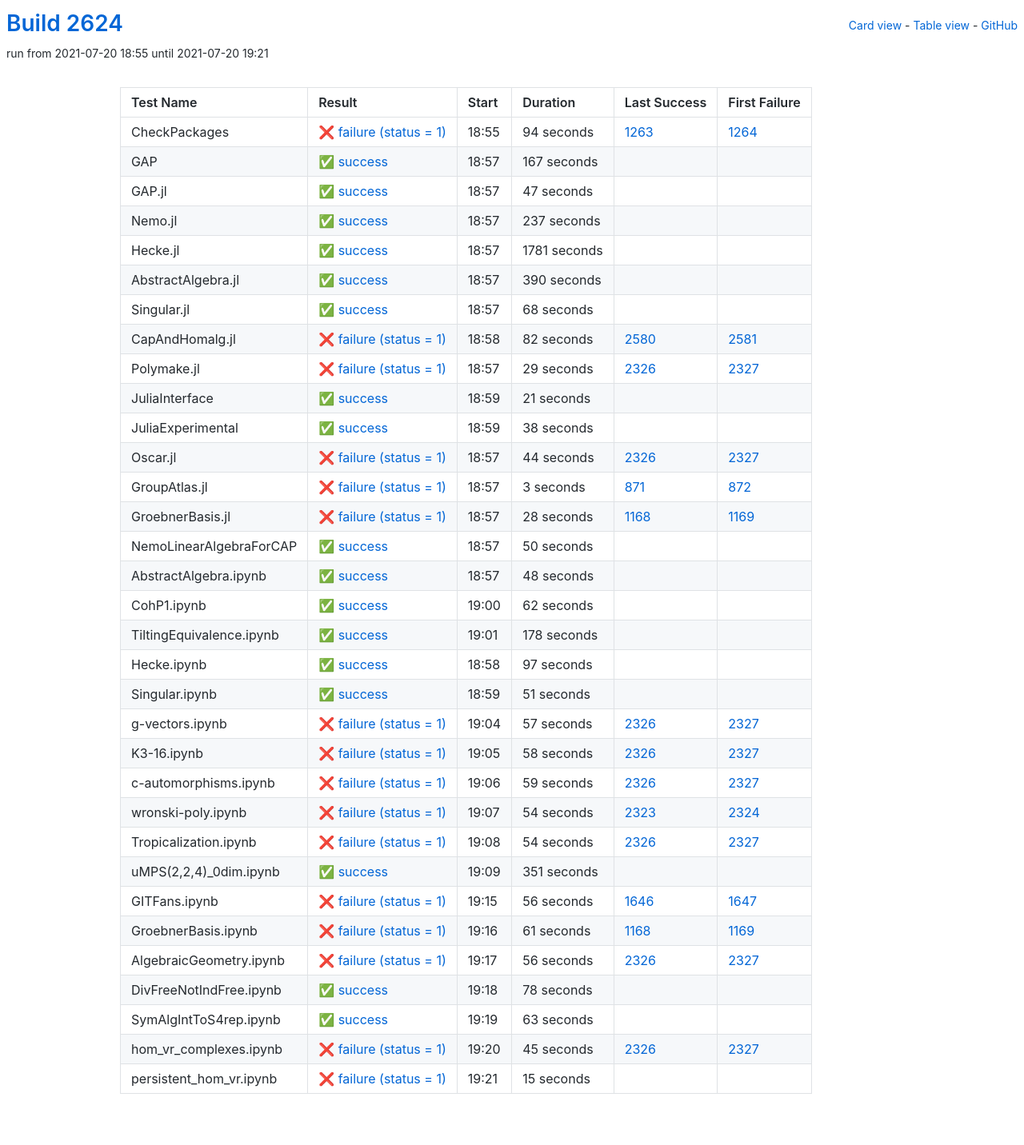
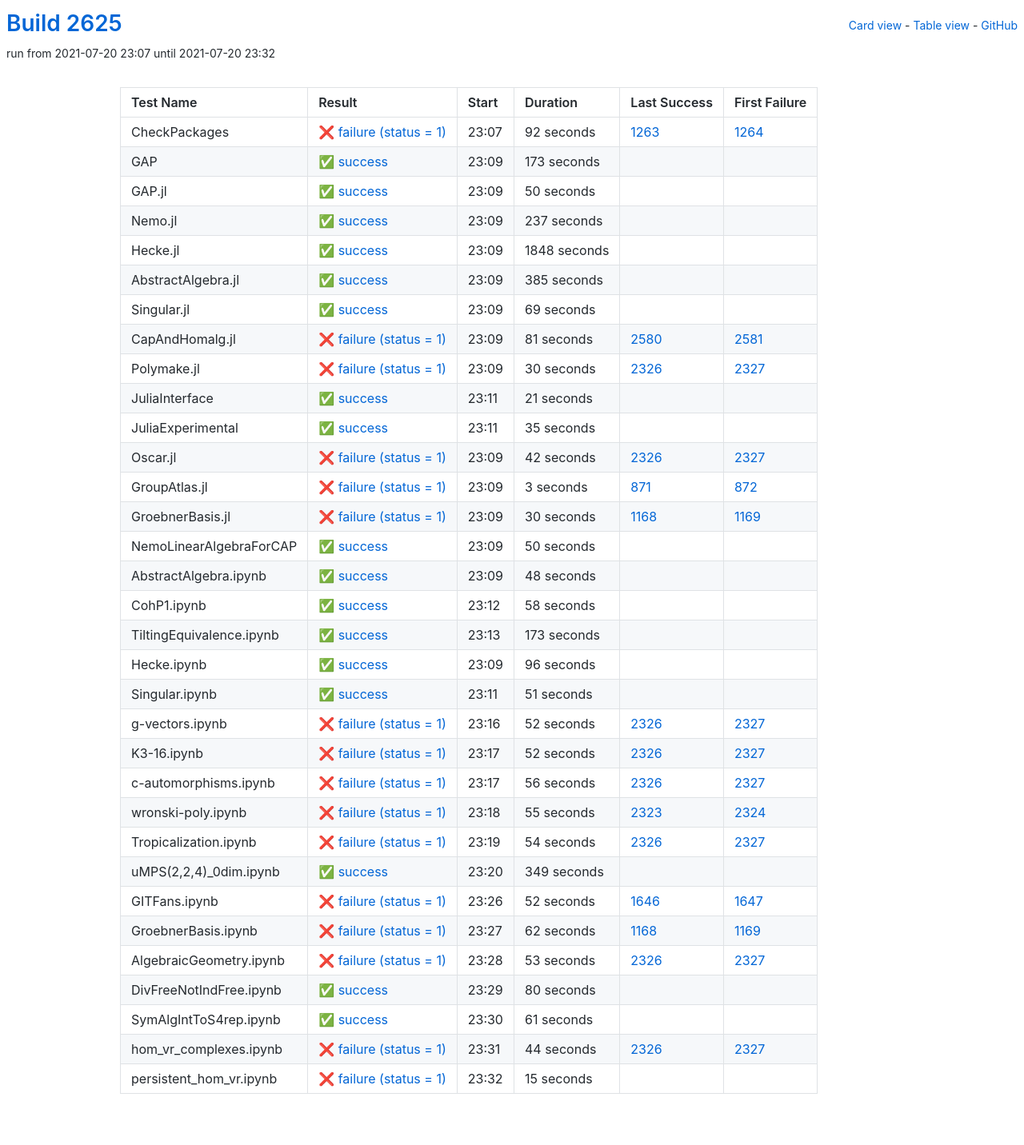
Before and after one commit to oscar-system/oscar-ci-status-stable, a Jekyll site: the page built from table.html, in a window 1280 px wide. Shown: the whole page at 80% size. Built offline with Jekyll 4.4.1, drawn with Linux system fonts in a browser that asks for light colours.

Commit message:
Build #2625

```diff
--- a/_data/ci.yml
+++ b/_data/ci.yml
@@ -1,6 +1,6 @@
 ---
-build: 2624
-build_url: https://oscarci.mathematik.uni-kl.de/job/oscar-stable/2624/
+build: 2625
+build_url: https://oscarci.mathematik.uni-kl.de/job/oscar-stable/2625/
 job: oscar-stable
 organization: oscar-system
 repo: oscar-ci-status-stable
@@ -8,44 +8,44 @@ repourl: https://github.com/oscar-system/oscar-ci-status-stable
 tests:
 - name: CheckPackages
   id: checkpackages
-  log: https://oscarci.mathematik.uni-kl.de/job/oscar-stable/2624/artifact/logs/build-2624/CheckPackages.log
-  start: 2021-07-20 18:55
+  log: https://oscarci.mathematik.uni-kl.de/job/oscar-stable/2625/artifact/logs/build-2625/CheckPackages.log
+  start: 2021-07-20 23:07
   success: false
   exitcode: 1
   status: failure
-  duration: 94
+  duration: 92
   last_success: 1263
   last_success_url: https://oscarci.mathematik.uni-kl.de/job/oscar-stable/1263/
   first_failure: 1264
   first_failure_url: https://oscarci.mathematik.uni-kl.de/job/oscar-stable/1264/
 - name: GAP
   id: gap
-  log: https://oscarci.mathematik.uni-kl.de/job/oscar-stable/2624/artifact/logs/build-2624/GAP.log
-  start: 2021-07-20 18:57
+  log: https://oscarci.mathematik.uni-kl.de/job/oscar-stable/2625/artifact/logs/build-2625/GAP.log
+  start: 2021-07-20 23:09
   success: true
   exitcode: 0
   status: success
-  duration: 167
+  duration: 173
   last_success: false
   last_success_url:
   first_failure: false
   first_failure_url:
 - name: GAP.jl
   id: gap-jl
-  log: https://oscarci.mathematik.uni-kl.de/job/oscar-stable/2624/artifact/logs/build-2624/GAP.jl.log
-  start: 2021-07-20 18:57
+  log: https://oscarci.mathematik.uni-kl.de/job/oscar-stable/2625/artifact/logs/build-2625/GAP.jl.log
+  start: 2021-07-20 23:09
   success: true
   exitcode: 0
   status: success
-  duration: 47
+  duration: 50
   last_success: false
   last_success_url:
   first_failure: false
   first_failure_url:
 - name: Nemo.jl
   id: nemo-jl
-  log: https://oscarci.mathematik.uni-kl.de/job/oscar-stable/2624/artifact/logs/build-2624/Nemo.jl.log
-  start: 2021-07-20 18:57
+  log: https://oscarci.mathematik.uni-kl.de/job/oscar-stable/2625/artifact/logs/build-2625/Nemo.jl.log
+  start: 2021-07-20 23:09
   success: true
   exitcode: 0
   status: success
@@ -56,68 +56,68 @@ tests:
   first_failure_url:
 - name: Hecke.jl
   id: hecke-jl
-  log: https://oscarci.mathematik.uni-kl.de/job/oscar-stable/2624/artifact/logs/build-2624/Hecke.jl.log
-  start: 2021-07-20 18:57
+  log: https://oscarci.mathematik.uni-kl.de/job/oscar-stable/2625/artifact/logs/build-2625/Hecke.jl.log
+  start: 2021-07-20 23:09
   success: true
   exitcode: 0
   status: success
-  duration: 1781
+  duration: 1848
   last_success: false
   last_success_url:
   first_failure: false
   first_failure_url:
 - name: AbstractAlgebra.jl
   id: abstractalgebra-jl
-  log: https://oscarci.mathematik.uni-kl.de/job/oscar-stable/2624/artifact/logs/build-2624/AbstractAlgebra.jl.log
-  start: 2021-07-20 18:57
+  log: https://oscarci.mathematik.uni-kl.de/job/oscar-stable/2625/artifact/logs/build-2625/AbstractAlgebra.jl.log
+  start: 2021-07-20 23:09
   success: true
   exitcode: 0
   status: success
-  duration: 390
+  duration: 385
   last_success: false
   last_success_url:
   first_failure: false
   first_failure_url:
 - name: Singular.jl
   id: singular-jl
-  log: https://oscarci.mathematik.uni-kl.de/job/oscar-stable/2624/artifact/logs/build-2624/Singular.jl.log
-  start: 2021-07-20 18:57
+  log: https://oscarci.mathematik.uni-kl.de/job/oscar-stable/2625/artifact/logs/build-2625/Singular.jl.log
+  start: 2021-07-20 23:09
   success: true
   exitcode: 0
   status: success
-  duration: 68
+  duration: 69
   last_success: false
   last_success_url:
   first_failure: false
   first_failure_url:
 - name: CapAndHomalg.jl
   id: capandhomalg-jl
-  log: https://oscarci.mathematik.uni-kl.de/job/oscar-stable/2624/artifact/logs/build-2624/CapAndHomalg.jl.log
-  start: 2021-07-20 18:58
+  log: https://oscarci.mathematik.uni-kl.de/job/oscar-stable/2625/artifact/logs/build-2625/CapAndHomalg.jl.log
+  start: 2021-07-20 23:09
   success: false
   exitcode: 1
   status: failure
-  duration: 82
+  duration: 81
   last_success: 2580
   last_success_url: https://oscarci.mathematik.uni-kl.de/job/oscar-stable/2580/
   first_failure: 2581
   first_failure_url: https://oscarci.mathematik.uni-kl.de/job/oscar-stable/2581/
 - name: Polymake.jl
   id: polymake-jl
-  log: https://oscarci.mathematik.uni-kl.de/job/oscar-stable/2624/artifact/logs/build-2624/Polymake.jl.log
-  start: 2021-07-20 18:57
+  log: https://oscarci.mathematik.uni-kl.de/job/oscar-stable/2625/artifact/logs/build-2625/Polymake.jl.log
+  start: 2021-07-20 23:09
   success: false
   exitcode: 1
   status: failure
-  duration: 29
+  duration: 30
   last_success: 2326
   last_success_url: https://oscarci.mathematik.uni-kl.de/job/oscar-stable/2326/
   first_failure: 2327
   first_failure_url: https://oscarci.mathematik.uni-kl.de/job/oscar-stable/2327/
 - name: JuliaInterface
   id: juliainterface
-  log: https://oscarci.mathematik.uni-kl.de/job/oscar-stable/2624/artifact/logs/build-2624/JuliaInterface.log
-  start: 2021-07-20 18:59
+  log: https://oscarci.mathematik.uni-kl.de/job/oscar-stable/2625/artifact/logs/build-2625/JuliaInterface.log
+  start: 2021-07-20 23:11
   success: true
   exitcode: 0
   status: success
@@ -128,32 +128,32 @@ tests:
   first_failure_url:
 - name: JuliaExperimental
   id: juliaexperimental
-  log: https://oscarci.mathematik.uni-kl.de/job/oscar-stable/2624/artifact/logs/build-2624/JuliaExperimental.log
-  start: 2021-07-20 18:59
+  log: https://oscarci.mathematik.uni-kl.de/job/oscar-stable/2625/artifact/logs/build-2625/JuliaExperimental.log
+  start: 2021-07-20 23:11
   success: true
   exitcode: 0
   status: success
-  duration: 38
+  duration: 35
   last_success: false
   last_success_url:
   first_failure: false
   first_failure_url:
 - name: Oscar.jl
   id: oscar-jl
-  log: https://oscarci.mathematik.uni-kl.de/job/oscar-stable/2624/artifact/logs/build-2624/Oscar.jl.log
-  start: 2021-07-20 18:57
+  log: https://oscarci.mathematik.uni-kl.de/job/oscar-stable/2625/artifact/logs/build-2625/Oscar.jl.log
+  start: 2021-07-20 23:09
   success: false
   exitcode: 1
   status: failure
-  duration: 44
+  duration: 42
   last_success: 2326
   last_success_url: https://oscarci.mathematik.uni-kl.de/job/oscar-stable/2326/
   first_failure: 2327
   first_failure_url: https://oscarci.mathematik.uni-kl.de/job/oscar-stable/2327/
 - name: GroupAtlas.jl
   id: groupatlas-jl
-  log: https://oscarci.mathematik.uni-kl.de/job/oscar-stable/2624/artifact/logs/build-2624/GroupAtlas.jl.log
-  start: 2021-07-20 18:57
+  log: https://oscarci.mathematik.uni-kl.de/job/oscar-stable/2625/artifact/logs/build-2625/GroupAtlas.jl.log
+  start: 2021-07-20 23:09
   success: false
   exitcode: 1
   status: failure
@@ -164,20 +164,20 @@ tests:
   first_failure_url: https://oscarci.mathematik.uni-kl.de/job/oscar-stable/872/
 - name: GroebnerBasis.jl
   id: groebnerbasis-jl
-  log: https://oscarci.mathematik.uni-kl.de/job/oscar-stable/2624/artifact/logs/build-2624/GroebnerBasis.jl.log
-  start: 2021-07-20 18:57
+  log: https://oscarci.mathematik.uni-kl.de/job/oscar-stable/2625/artifact/logs/build-2625/GroebnerBasis.jl.log
+  start: 2021-07-20 23:09
   success: false
   exitcode: 1
   status: failure
-  duration: 28
+  duration: 30
   last_success: 1168
   last_success_url: https://oscarci.mathematik.uni-kl.de/job/oscar-stable/1168/
   first_failure: 1169
   first_failure_url: https://oscarci.mathematik.uni-kl.de/job/oscar-stable/1169/
 - name: NemoLinearAlgebraForCAP
   id: nemolinearalgebraforcap
-  log: https://oscarci.mathematik.uni-kl.de/job/oscar-stable/2624/artifact/logs/build-2624/NemoLinearAlgebraForCAP.log
-  start: 2021-07-20 18:57
+  log: https://oscarci.mathematik.uni-kl.de/job/oscar-stable/2625/artifact/logs/build-2625/NemoLinearAlgebraForCAP.log
+  start: 2021-07-20 23:09
   success: true
   exitcode: 0
   status: success
@@ -188,8 +188,8 @@ tests:
   first_failure_url:
 - name: AbstractAlgebra.ipynb
   id: abstractalgebra-ipynb
-  log: https://oscarci.mathematik.uni-kl.de/job/oscar-stable/2624/artifact/logs/build-2624/AbstractAlgebra.ipynb.log
-  start: 2021-07-20 18:57
+  log: https://oscarci.mathematik.uni-kl.de/job/oscar-stable/2625/artifact/logs/build-2625/AbstractAlgebra.ipynb.log
+  start: 2021-07-20 23:09
   success: true
   exitcode: 0
   status: success
@@ -200,44 +200,44 @@ tests:
   first_failure_url:
 - name: CohP1.ipynb
   id: cohp1-ipynb
-  log: https://oscarci.mathematik.uni-kl.de/job/oscar-stable/2624/artifact/logs/build-2624/CohP1.ipynb.log
-  start: 2021-07-20 19:00
+  log: https://oscarci.mathematik.uni-kl.de/job/oscar-stable/2625/artifact/logs/build-2625/CohP1.ipynb.log
+  start: 2021-07-20 23:12
   success: true
   exitcode: 0
   status: success
-  duration: 62
+  duration: 58
   last_success: false
   last_success_url:
   first_failure: false
   first_failure_url:
 - name: TiltingEquivalence.ipynb
   id: tiltingequivalence-ipynb
-  log: https://oscarci.mathematik.uni-kl.de/job/oscar-stable/2624/artifact/logs/build-2624/TiltingEquivalence.ipynb.log
-  start: 2021-07-20 19:01
+  log: https://oscarci.mathematik.uni-kl.de/job/oscar-stable/2625/artifact/logs/build-2625/TiltingEquivalence.ipynb.log
+  start: 2021-07-20 23:13
   success: true
   exitcode: 0
   status: success
-  duration: 178
+  duration: 173
   last_success: false
   last_success_url:
   first_failure: false
   first_failure_url:
 - name: Hecke.ipynb
   id: hecke-ipynb
-  log: https://oscarci.mathematik.uni-kl.de/job/oscar-stable/2624/artifact/logs/build-2624/Hecke.ipynb.log
-  start: 2021-07-20 18:58
+  log: https://oscarci.mathematik.uni-kl.de/job/oscar-stable/2625/artifact/logs/build-2625/Hecke.ipynb.log
+  start: 2021-07-20 23:09
   success: true
   exitcode: 0
   status: success
-  duration: 97
+  duration: 96
   last_success: false
   last_success_url:
   first_failure: false
   first_failure_url:
 - name: Singular.ipynb
   id: singular-ipynb
-  log: https://oscarci.mathematik.uni-kl.de/job/oscar-stable/2624/artifact/logs/build-2624/Singular.ipynb.log
-  start: 2021-07-20 18:59
+  log: https://oscarci.mathematik.uni-kl.de/job/oscar-stable/2625/artifact/logs/build-2625/Singular.ipynb.log
+  start: 2021-07-20 23:11
   success: true
   exitcode: 0
   status: success
@@ -248,56 +248,56 @@ tests:
   first_failure_url:
 - name: g-vectors.ipynb
   id: g-vectors-ipynb
-  log: https://oscarci.mathematik.uni-kl.de/job/oscar-stable/2624/artifact/logs/build-2624/g-vectors.ipynb.log
-  start: 2021-07-20 19:04
+  log: https://oscarci.mathematik.uni-kl.de/job/oscar-stable/2625/artifact/logs/build-2625/g-vectors.ipynb.log
+  start: 2021-07-20 23:16
   success: false
   exitcode: 1
   status: failure
-  duration: 57
+  duration: 52
   last_success: 2326
   last_success_url: https://oscarci.mathematik.uni-kl.de/job/oscar-stable/2326/
   first_failure: 2327
   first_failure_url: https://oscarci.mathematik.uni-kl.de/job/oscar-stable/2327/
 - name: K3-16.ipynb
   id: k3-16-ipynb
-  log: https://oscarci.mathematik.uni-kl.de/job/oscar-stable/2624/artifact/logs/build-2624/K3-16.ipynb.log
-  start: 2021-07-20 19:05
+  log: https://oscarci.mathematik.uni-kl.de/job/oscar-stable/2625/artifact/logs/build-2625/K3-16.ipynb.log
+  start: 2021-07-20 23:17
   success: false
   exitcode: 1
   status: failure
-  duration: 58
+  duration: 52
   last_success: 2326
   last_success_url: https://oscarci.mathematik.uni-kl.de/job/oscar-stable/2326/
   first_failure: 2327
   first_failure_url: https://oscarci.mathematik.uni-kl.de/job/oscar-stable/2327/
 - name: c-automorphisms.ipynb
   id: c-automorphisms-ipynb
-  log: https://oscarci.mathematik.uni-kl.de/job/oscar-stable/2624/artifact/logs/build-2624/c-automorphisms.ipynb.log
-  start: 2021-07-20 19:06
+  log: https://oscarci.mathematik.uni-kl.de/job/oscar-stable/2625/artifact/logs/build-2625/c-automorphisms.ipynb.log
+  start: 2021-07-20 23:17
   success: false
   exitcode: 1
   status: failure
-  duration: 59
+  duration: 56
   last_success: 2326
   last_success_url: https://oscarci.mathematik.uni-kl.de/job/oscar-stable/2326/
   first_failure: 2327
   first_failure_url: https://oscarci.mathematik.uni-kl.de/job/oscar-stable/2327/
 - name: wronski-poly.ipynb
   id: wronski-poly-ipynb
-  log: https://oscarci.mathematik.uni-kl.de/job/oscar-stable/2624/artifact/logs/build-2624/wronski-poly.ipynb.log
-  start: 2021-07-20 19:07
+  log: https://oscarci.mathematik.uni-kl.de/job/oscar-stable/2625/artifact/logs/build-2625/wronski-poly.ipynb.log
+  start: 2021-07-20 23:18
   success: false
   exitcode: 1
   status: failure
-  duration: 54
+  duration: 55
   last_success: 2323
   last_success_url: https://oscarci.mathematik.uni-kl.de/job/oscar-stable/2323/
   first_failure: 2324
   first_failure_url: https://oscarci.mathematik.uni-kl.de/job/oscar-stable/2324/
 - name: Tropicalization.ipynb
   id: tropicalization-ipynb
-  log: https://oscarci.mathematik.uni-kl.de/job/oscar-stable/2624/artifact/logs/build-2624/Tropicalization.ipynb.log
-  start: 2021-07-20 19:08
+  log: https://oscarci.mathematik.uni-kl.de/job/oscar-stable/2625/artifact/logs/build-2625/Tropicalization.ipynb.log
+  start: 2021-07-20 23:19
   success: false
   exitcode: 1
   status: failure
@@ -308,92 +308,92 @@ tests:
   first_failure_url: https://oscarci.mathematik.uni-kl.de/job/oscar-stable/2327/
 - name: uMPS(2,2,4)_0dim.ipynb
   id: umps-2-2-4-0dim-ipynb
-  log: https://oscarci.mathematik.uni-kl.de/job/oscar-stable/2624/artifact/logs/build-2624/uMPS-2-2-4-_0dim.ipynb.log
-  start: 2021-07-20 19:09
+  log: https://oscarci.mathematik.uni-kl.de/job/oscar-stable/2625/artifact/logs/build-2625/uMPS-2-2-4-_0dim.ipynb.log
+  start: 2021-07-20 23:20
   success: true
   exitcode: 0
   status: success
-  duration: 351
+  duration: 349
   last_success: false
   last_success_url:
   first_failure: false
   first_failure_url:
 - name: GITFans.ipynb
   id: gitfans-ipynb
-  log: https://oscarci.mathematik.uni-kl.de/job/oscar-stable/2624/artifact/logs/build-2624/GITFans.ipynb.log
-  start: 2021-07-20 19:15
+  log: https://oscarci.mathematik.uni-kl.de/job/oscar-stable/2625/artifact/logs/build-2625/GITFans.ipynb.log
+  start: 2021-07-20 23:26
   success: false
   exitcode: 1
   status: failure
-  duration: 56
+  duration: 52
   last_success: 1646
   last_success_url: https://oscarci.mathematik.uni-kl.de/job/oscar-stable/1646/
   first_failure: 1647
   first_failure_url: https://oscarci.mathematik.uni-kl.de/job/oscar-stable/1647/
 - name: GroebnerBasis.ipynb
   id: groebnerbasis-ipynb
-  log: https://oscarci.mathematik.uni-kl.de/job/oscar-stable/2624/artifact/logs/build-2624/GroebnerBasis.ipynb.log
-  start: 2021-07-20 19:16
+  log: https://oscarci.mathematik.uni-kl.de/job/oscar-stable/2625/artifact/logs/build-2625/GroebnerBasis.ipynb.log
+  start: 2021-07-20 23:27
   success: false
   exitcode: 1
   status: failure
-  duration: 61
+  duration: 62
   last_success: 1168
   last_success_url: https://oscarci.mathematik.uni-kl.de/job/oscar-stable/1168/
   first_failure: 1169
   first_failure_url: https://oscarci.mathematik.uni-kl.de/job/oscar-stable/1169/
 - name: AlgebraicGeometry.ipynb
   id: algebraicgeometry-ipynb
-  log: https://oscarci.mathematik.uni-kl.de/job/oscar-stable/2624/artifact/logs/build-2624/AlgebraicGeometry.ipynb.log
-  start: 2021-07-20 19:17
+  log: https://oscarci.mathematik.uni-kl.de/job/oscar-stable/2625/artifact/logs/build-2625/AlgebraicGeometry.ipynb.log
+  start: 2021-07-20 23:28
   success: false
   exitcode: 1
   status: failure
-  duration: 56
+  duration: 53
   last_success: 2326
   last_success_url: https://oscarci.mathematik.uni-kl.de/job/oscar-stable/2326/
   first_failure: 2327
   first_failure_url: https://oscarci.mathematik.uni-kl.de/job/oscar-stable/2327/
 - name: DivFreeNotIndFree.ipynb
   id: divfreenotindfree-ipynb
-  log: https://oscarci.mathematik.uni-kl.de/job/oscar-stable/2624/artifact/logs/build-2624/DivFreeNotIndFree.ipynb.log
-  start: 2021-07-20 19:18
+  log: https://oscarci.mathematik.uni-kl.de/job/oscar-stable/2625/artifact/logs/build-2625/DivFreeNotIndFree.ipynb.log
+  start: 2021-07-20 23:29
   success: true
   exitcode: 0
   status: success
-  duration: 78
+  duration: 80
   last_success: false
   last_success_url:
   first_failure: false
   first_failure_url:
 - name: SymAlgIntToS4rep.ipynb
   id: symalginttos4rep-ipynb
-  log: https://oscarci.mathematik.uni-kl.de/job/oscar-stable/2624/artifact/logs/build-2624/SymAlgIntToS4rep.ipynb.log
-  start: 2021-07-20 19:19
+  log: https://oscarci.mathematik.uni-kl.de/job/oscar-stable/2625/artifact/logs/build-2625/SymAlgIntToS4rep.ipynb.log
+  start: 2021-07-20 23:30
   success: true
   exitcode: 0
   status: success
-  duration: 63
+  duration: 61
   last_success: false
   last_success_url:
   first_failure: false
   first_failure_url:
 - name: hom_vr_complexes.ipynb
   id: hom-vr-complexes-ipynb
-  log: https://oscarci.mathematik.uni-kl.de/job/oscar-stable/2624/artifact/logs/build-2624/hom_vr_complexes.ipynb.log
-  start: 2021-07-20 19:20
+  log: https://oscarci.mathematik.uni-kl.de/job/oscar-stable/2625/artifact/logs/build-2625/hom_vr_complexes.ipynb.log
+  start: 2021-07-20 23:31
   success: false
   exitcode: 1
   status: failure
-  duration: 45
+  duration: 44
   last_success: 2326
   last_success_url: https://oscarci.mathematik.uni-kl.de/job/oscar-stable/2326/
   first_failure: 2327
   first_failure_url: https://oscarci.mathematik.uni-kl.de/job/oscar-stable/2327/
 - name: persistent_hom_vr.ipynb
   id: persistent-hom-vr-ipynb
-  log: https://oscarci.mathematik.uni-kl.de/job/oscar-stable/2624/artifact/logs/build-2624/persistent_hom_vr.ipynb.log
-  start: 2021-07-20 19:21
+  log: https://oscarci.mathematik.uni-kl.de/job/oscar-stable/2625/artifact/logs/build-2625/persistent_hom_vr.ipynb.log
+  start: 2021-07-20 23:32
   success: false
   exitcode: 1
   status: failure
```
Also changed, not shown: README.md.
